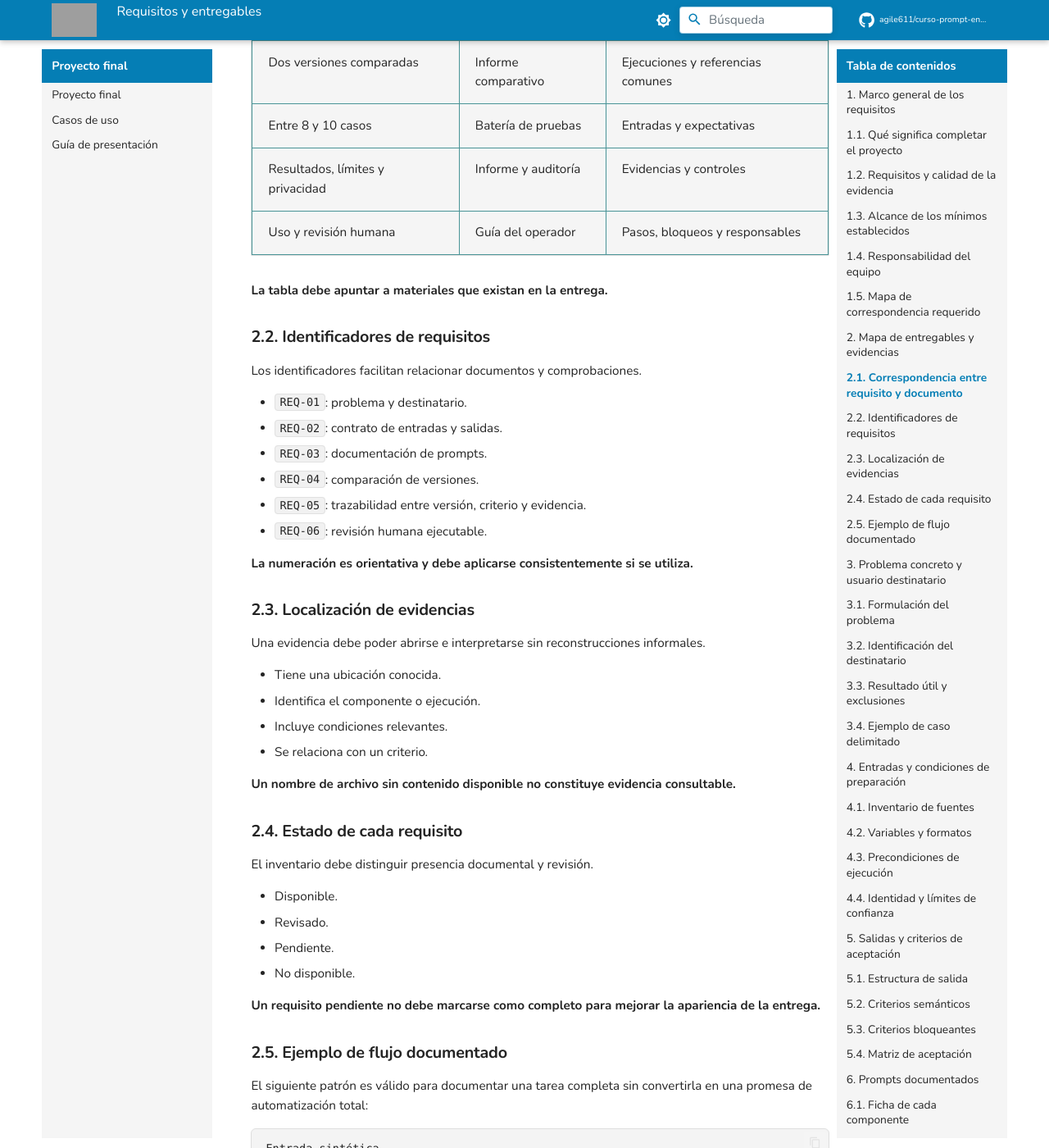
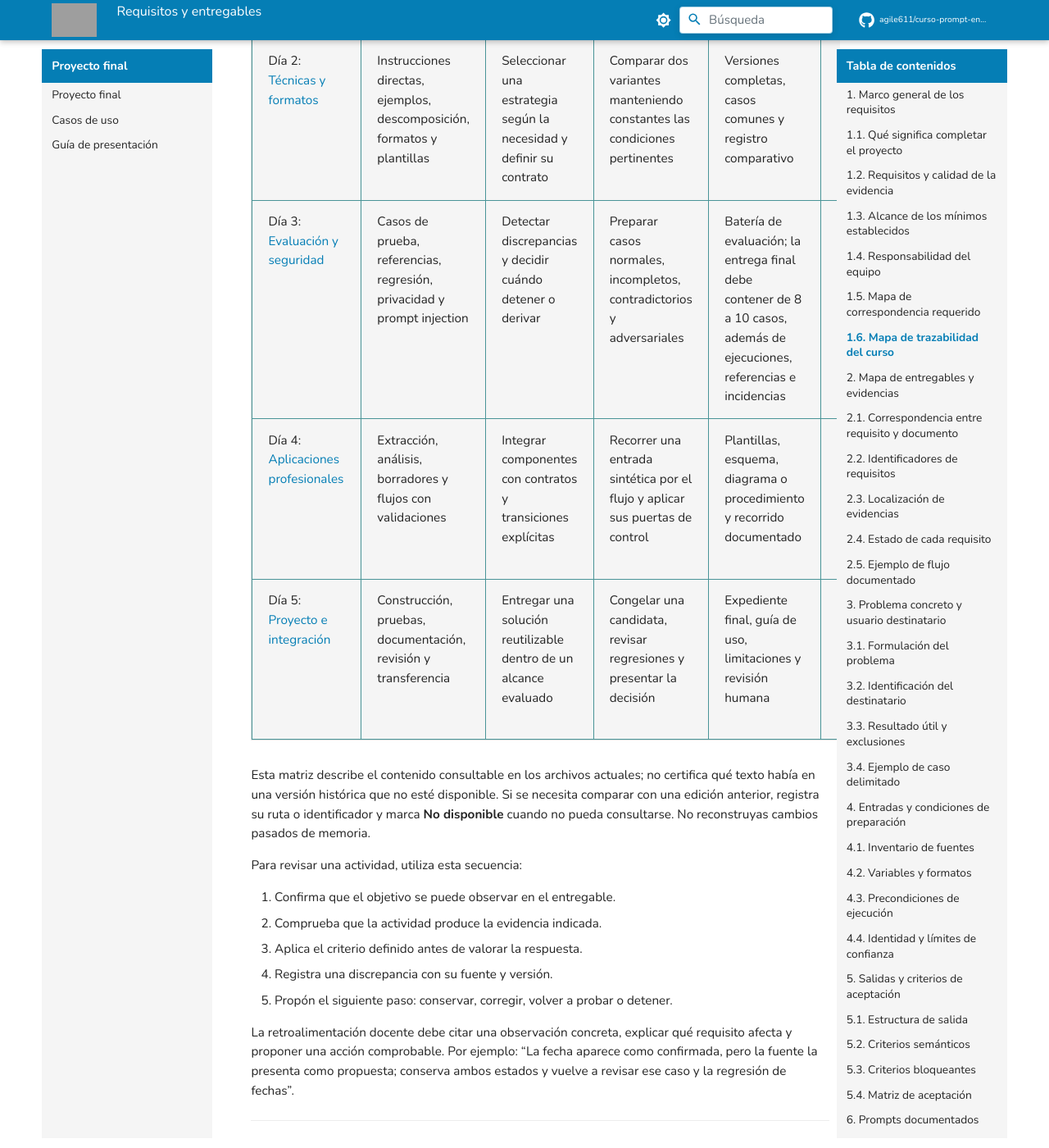
Before and after one commit to agile611/curso-prompt-engineering, an MkDocs documentation site: the page built from docs/proyecto-final/requisitos-y-entregables.md, in a window 1280 px wide and 1400 px high, scrolled down 3594 px. Shown: the whole window at 82% size. Built offline with MkDocs 1.6.1 and Material for MkDocs 9.7.7, drawn with Linux system fonts in a browser that asks for light colours; comment, search, counter and statistics services are not loaded; some of the changed text lies outside the part shown; grey boxes are pictures that could not be loaded.

Commit message:
Enhance documentation with detailed scope and structure for course materials, including clear definitions of extraction and analysis, and a traceability map linking course sessions to project evidence.

```diff
--- a/docs/proyecto-final/requisitos-y-entregables.md
+++ b/docs/proyecto-final/requisitos-y-entregables.md
@@ -118,6 +118,30 @@ Esto permite distinguir entre:
 - Decisión humana: la interpretación, validación o bloqueo final.
 
 Sin esa separación, es fácil confundir una respuesta bonita con una respuesta útil o un cambio del prompt con una mejora demostrada.
+
+### 1.6. Mapa de trazabilidad del curso
+
+La siguiente matriz conecta la secuencia de cinco jornadas con las evidencias que alimentan el proyecto. Sirve como mapa docente y como índice para que cada equipo localice qué debe conservar.
+
+| **Jornada y contenido de base consultable** | **Desarrollo visible en el curso** | **Objetivo observable** | **Actividad** | **Evidencia** | **Criterio de revisión** |
+|---|---|---|---|---|---|
+| Día 1: [Fundamentos](../dia-01-fundamentos/index.md) | Anatomía del prompt, tarea delimitada y línea base con datos sintéticos | Formular una tarea con entradas, restricciones y salida | Completar la ficha del caso y ejecutar o analizar un prompt inicial | Ficha, prompt identificado, entrada y respuesta original | La salida conserva valores, aproximaciones, ausencias y límites de autoridad |
+| Día 2: [Técnicas y formatos](../dia-02-tecnicas/index.md) | Instrucciones directas, ejemplos, descomposición, formatos y plantillas | Seleccionar una estrategia según la necesidad y definir su contrato | Comparar dos variantes manteniendo constantes las condiciones pertinentes | Versiones completas, casos comunes y registro comparativo | La comparación usa criterios previos y no atribuye mejoras sin resultados observados |
+| Día 3: [Evaluación y seguridad](../dia-03-evaluacion-y-seguridad/index.md) | Casos de prueba, referencias, regresión, privacidad y prompt injection | Detectar discrepancias y decidir cuándo detener o derivar | Preparar casos normales, incompletos, contradictorios y adversariales | Batería de evaluación; la entrega final debe contener de 8 a 10 casos, además de ejecuciones, referencias e incidencias | Cada conclusión identifica versión, criterio y evidencia; los fallos relevantes no se ocultan |
+| Día 4: [Aplicaciones profesionales](../dia-04-aplicaciones/index.md) | Extracción, análisis, borradores y flujos con validaciones | Integrar componentes con contratos y transiciones explícitas | Recorrer una entrada sintética por el flujo y aplicar sus puertas de control | Plantillas, esquema, diagrama o procedimiento y recorrido documentado | Ninguna etapa confirma, aprueba, reserva o envía fuera de la autoridad definida |
+| Día 5: [Proyecto e integración](../dia-05-proyecto/index.md) | Construcción, pruebas, documentación, revisión y transferencia | Entregar una solución reutilizable dentro de un alcance evaluado | Congelar una candidata, revisar regresiones y presentar la decisión | Expediente final, guía de uso, limitaciones y revisión humana | Se cumplen los mínimos del proyecto y las afirmaciones se limitan a las pruebas realizadas |
+
+Esta matriz describe el contenido consultable en los archivos actuales; no certifica qué texto había en una versión histórica que no esté disponible. Si se necesita comparar con una edición anterior, registra su ruta o identificador y marca **No disponible** cuando no pueda consultarse. No reconstruyas cambios pasados de memoria.
+
+Para revisar una actividad, utiliza esta secuencia:
+
+1. Confirma que el objetivo se puede observar en el entregable.
+2. Comprueba que la actividad produce la evidencia indicada.
+3. Aplica el criterio definido antes de valorar la respuesta.
+4. Registra una discrepancia con su fuente y versión.
+5. Propón el siguiente paso: conservar, corregir, volver a probar o detener.
+
+La retroalimentación docente debe citar una observación concreta, explicar qué requisito afecta y proponer una acción comprobable. Por ejemplo: “La fecha aparece como confirmada, pero la fuente la presenta como propuesta; conserva ambos estados y vuelve a revisar ese caso y la regresión de fechas”.
 
 ---
 
```
Also changed, not shown: README.md (+9 -5 lines), docs/dia-04-aplicaciones/02-extraccion-y-analisis.md (+4 -5 lines).
